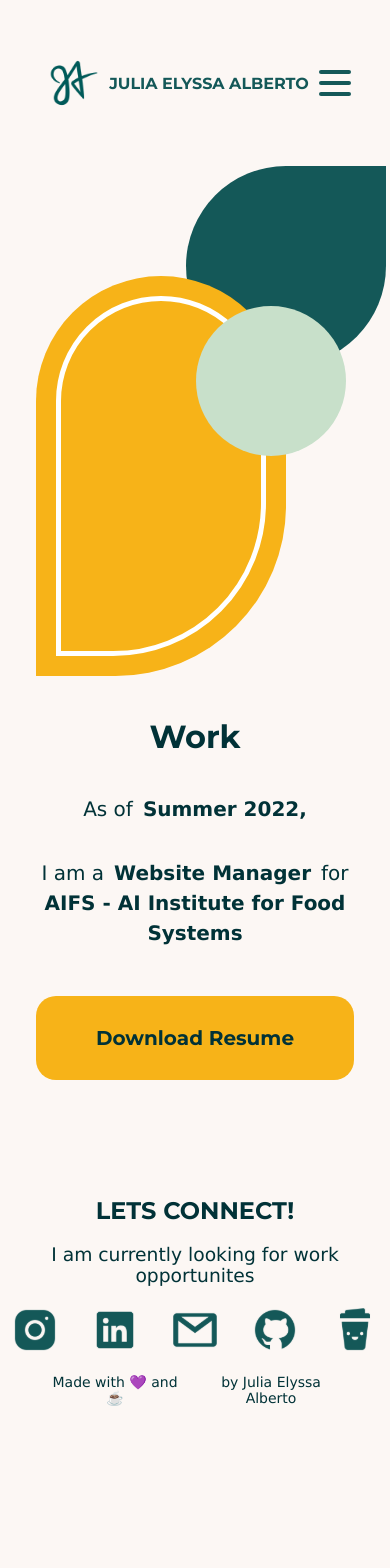
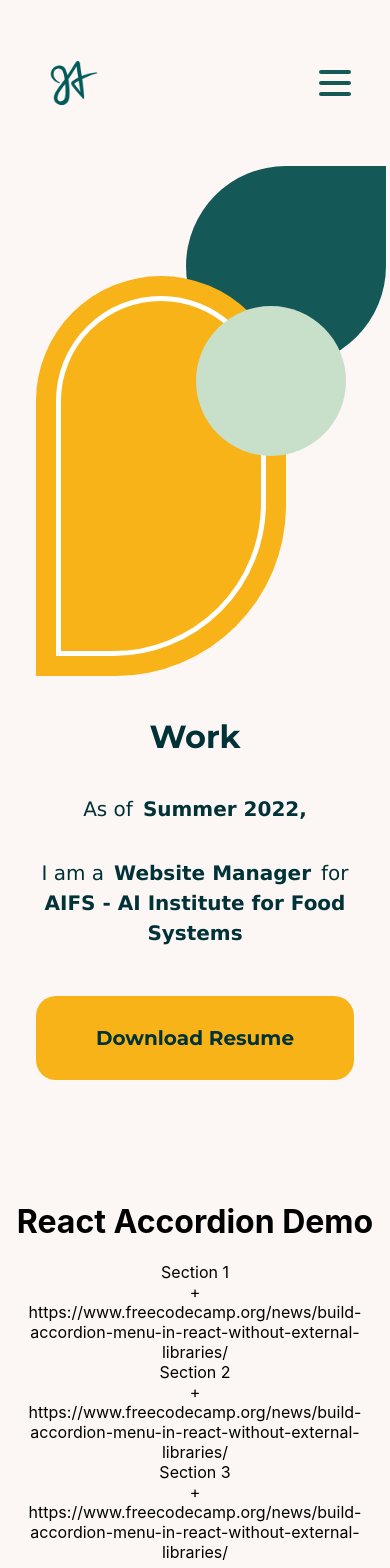
Before and after one commit to juliaalberto/julia_alberto, a React (Create React App) app: page /#/work in a window 390 px wide. Shown: the top 1568 px of the page. Before the commit the page ends 1505 px from the top, so only its background shows below. Built offline with nearby package versions, Linux system fonts and the light colour scheme.

Commit message:
Add Accordion

```diff
--- a/src/components/About/AboutExperiences/AboutCard.js
+++ b/src/components/About/AboutExperiences/AboutCard.js
@@ -1,7 +1,7 @@
 import React from 'react';
 import './AboutCard.css';
 
-function Info (props){
+function CardInfo (props){
   return (
     <div className='InfoCardContainer'>
       {/* <img src="https://dogsbestlife.com/wp-content/uploads/2022/06/cutest-dog-breeds-scaled-e1655990275393.jpeg"></img> */}
@@ -16,4 +16,4 @@ function Info (props){
 
   )
 }
-export default Info;
+export default CardInfo;
--- a/src/components/About/AboutExperiences/AboutExperiences.js
+++ b/src/components/About/AboutExperiences/AboutExperiences.js
@@ -2,7 +2,7 @@ import './AboutExperiences.css';
 
 import * as React from 'react';
 import Users from './List';
-import Info from './AboutCard';
+import CardInfo from './AboutCard';
 
 
 const AboutExperiences = () =>{
@@ -12,7 +12,7 @@ const AboutExperiences = () =>{
                  <div className='AboutExperienceCards'>
                 {Users.map((e)=>{
                     return (
-                    <Info year={e.year} name={e.name} description={e.description} languages={e.languages}/>
+                    <CardInfo year={e.year} name={e.name} description={e.description} languages={e.languages}/>
                     );})}
                 </div>
             </div>
--- a/src/components/Home/LandingRight/LandingRight.css
+++ b/src/components/Home/LandingRight/LandingRight.css
@@ -83,3 +83,14 @@
 
     font-size: 3em;
 }
+
+@media (max-width: 820px) {
+    .LandingRightContainer{
+        margin: 0;
+    }
+}
+
+/* Phone */
+/* @media (max-width: 414px) {
+    }
+} */
--- a/src/components/NavBar/NavBar.css
+++ b/src/components/NavBar/NavBar.css
@@ -86,6 +86,9 @@
     border-color: #C8E0CA;
   }
 
+.NavBarTitle{
+  font-size: 16px;
+}
 
 @media (max-width: 820px) {
   .NavBarRight{
@@ -118,6 +121,12 @@
 }
 
 /* Phone  */
-/* @media (max-width: 414px) {
+ @media (max-width: 414px) {
+    .NavBarTitle{
+      display: none;
+    }
 
-} */
+    .NavBarLeft{
+      justify-content: flex-start;
+    }
+}
--- a/src/components/NavBar/NavBar.js
+++ b/src/components/NavBar/NavBar.js
@@ -21,7 +21,9 @@ const NavBar= () =>{
   return (
   <div className = "NavBarContainer">
     <div className="NavBarLeft">
-      <Link to="/"><img src={logo} alt="logo" className="logo"/> JULIA ELYSSA ALBERTO</Link>
+      <Link to="/"><img src={logo} alt="logo" className="logo"/>
+      <h1 className= "NavBarTitle">JULIA ELYSSA ALBERTO</h1>
+      </Link>
     </div>
     <div className="NavBarRight">
       <div className ="toplinkscontainer">
--- /dev/null
+++ b/src/components/Work/WorkAccordion/WorkAccordion.js
@@ -0,0 +1,19 @@
+
+import React, { useState } from 'react';
+
+
+const WorkAccordion = ({ title, content }) => {
+    const [isActive, setIsActive] = useState(false);
+
+    return (
+      <div className="accordion-item">
+        <div className="accordion-title" onClick={() => setIsActive(!isActive)}>
+          <div>{title}</div>
+          <div>{isActive ? '-' : '+'}</div>
+        </div>
+        https://www.freecodecamp.org/news/build-accordion-menu-in-react-without-external-libraries/
+        {isActive && <div className="accordion-content">{content}</div>}
+      </div>
+    );
+  };
+export default WorkAccordion;
--- /dev/null
+++ b/src/components/Work/WorkAccordion/WorkAccordionInfo.js
@@ -0,0 +1,24 @@
+export const accordionData = [
+    {
+      title: 'Section 1',
+      content: `Lorem ipsum dolor, sit amet consectetur adipisicing elit. Quis sapiente
+      laborum cupiditate possimus labore, hic temporibus velit dicta earum
+      suscipit commodi eum enim atque at? Et perspiciatis dolore iure
+      voluptatem.`
+    },
+    {
+      title: 'Section 2',
+      content: `Lorem ipsum, dolor sit amet consectetur adipisicing elit. Mollitia veniam
+      reprehenderit nam assumenda voluptatem ut. Ipsum eius dicta, officiis
+      quaerat iure quos dolorum accusantium ducimus in illum vero commodi
+      pariatur? Impedit autem esse nostrum quasi, fugiat a aut error cumque
+      quidem maiores doloremque est numquam praesentium eos voluptatem amet!
+      Repudiandae, mollitia id reprehenderit a ab odit!`
+    },
+    {
+      title: 'Section 3',
+      content: `Sapiente expedita hic obcaecati, laboriosam similique omnis architecto ducimus magnam accusantium corrupti
+      quam sint dolore pariatur perspiciatis, necessitatibus rem vel dignissimos
+      dolor ut sequi minus iste? Quas?`
+    }
+  ];
--- /dev/null
+++ b/src/components/Work/WorkAccordion/WorkExperiences.js
@@ -0,0 +1,18 @@
+import React from 'react';
+import WorkAccordion from './WorkAccordion';
+import { accordionData } from './WorkAccordionInfo';
+
+const WorkExperience = () => {
+  return (
+    <div>
+      <h1>React Accordion Demo</h1>
+      <div className="accordion">
+        {accordionData.map(({ title, content }) => (
+          <WorkAccordion title={title} content={content} />
+        ))}
+      </div>
+    </div>
+  );
+};
+
+export default WorkExperience;
--- a/src/pages/Home/home.css
+++ b/src/pages/Home/home.css
@@ -29,8 +29,6 @@
 /* Phone */
 @media (max-width: 414px) {
     .LandingContainer{
-        flex-direction: column-reverse;
-        justify-content: center;
-        align-items: center;
+        padding: 4em;
     }
 }
--- a/src/pages/Work/work.js
+++ b/src/pages/Work/work.js
@@ -7,6 +7,8 @@ import Footer from '../../components/Footer/Footer';
 import WorkLeft from '../../components/Work/WorkLeft/WorkLeft';
 import WorkRight from '../../components/Work/WorkRight/WorkRight';
 
+import WorkExperience from '../../components/Work/WorkAccordion/WorkExperiences';
+
 const WorkPage = () =>{
     return(
              <div class="WorkContainer">
@@ -15,6 +17,8 @@ const WorkPage = () =>{
                     <WorkLeft/>
                     <WorkRight/>
                 </div>
+
+                <WorkExperience/>
                 <Footer />
             </div>
     );
```
